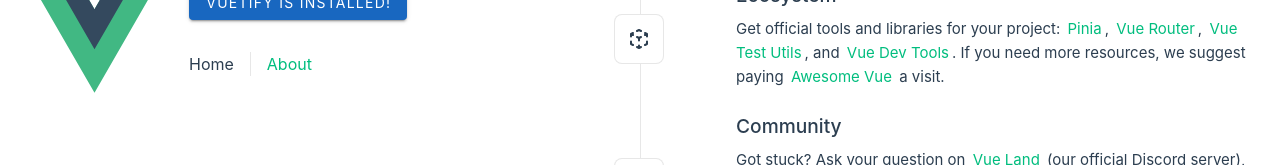
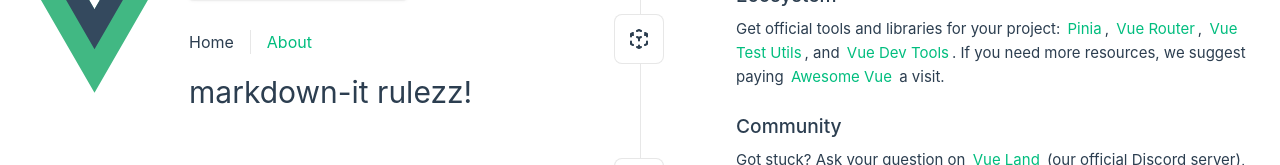
Before and after one commit to AlexJFDev/Capstone, a Vue app: page / in a window 1280 px wide. Shown: the part 362-527 px from the top of the page. Built offline with nearby package versions, Linux system fonts and the light colour scheme; the HTML template or start-up script is replaced by a standard one.

Commit message:
Added markdown-it

```diff
--- a/package.json
+++ b/package.json
@@ -18,6 +18,7 @@
   },
   "dependencies": {
     "@mdi/font": "^7.4.47",
+    "markdown-it": "^14.1.0",
     "pinia": "^3.0.4",
     "vue": "^3.5.27",
     "vue-router": "^5.0.1",
@@ -27,6 +28,7 @@
     "@playwright/test": "^1.58.1",
     "@tsconfig/node24": "^24.0.4",
     "@types/jsdom": "^27.0.0",
+    "@types/markdown-it": "^14.1.2",
     "@types/node": "^24.10.9",
     "@vitejs/plugin-vue": "^6.0.3",
     "@vitejs/plugin-vue-jsx": "^5.1.3",
--- a/src/App.vue
+++ b/src/App.vue
@@ -1,6 +1,12 @@
 <script setup lang="ts">
 import { RouterLink, RouterView } from 'vue-router'
 import HelloWorld from './components/HelloWorld.vue'
+
+import MarkdownIt from 'markdown-it'
+
+const md = new MarkdownIt()
+const result = md.render('# markdown-it rulezz!')
+
 </script>
 
 <template>
@@ -14,6 +20,7 @@ import HelloWorld from './components/HelloWorld.vue'
         <RouterLink to="/">Home</RouterLink>
         <RouterLink to="/about">About</RouterLink>
       </nav>
+      <div v-html="result"></div>
     </div>
   </header>
 
```
Also changed, not shown: 1 other file (tests, documents, lock files or other folders).
